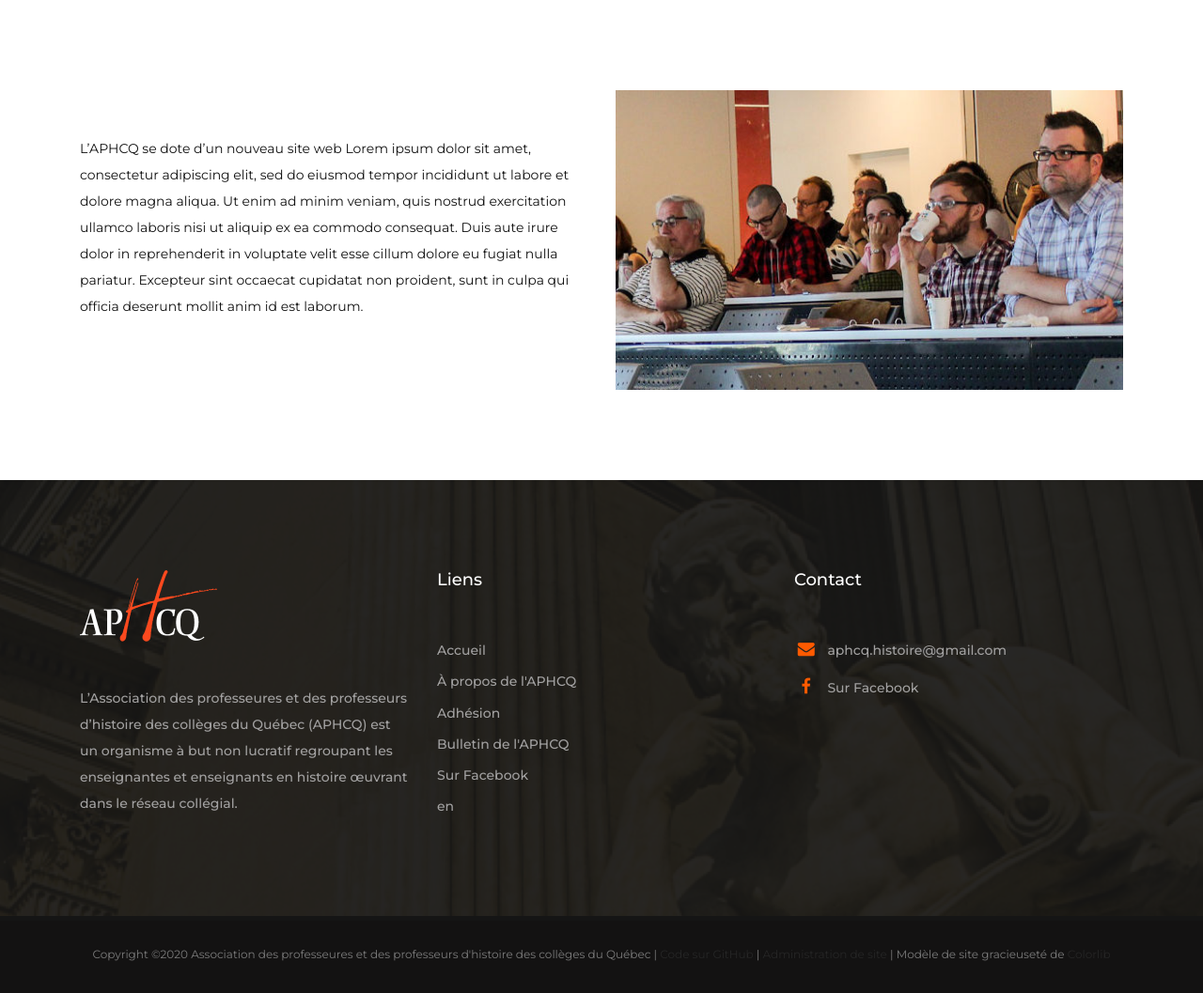
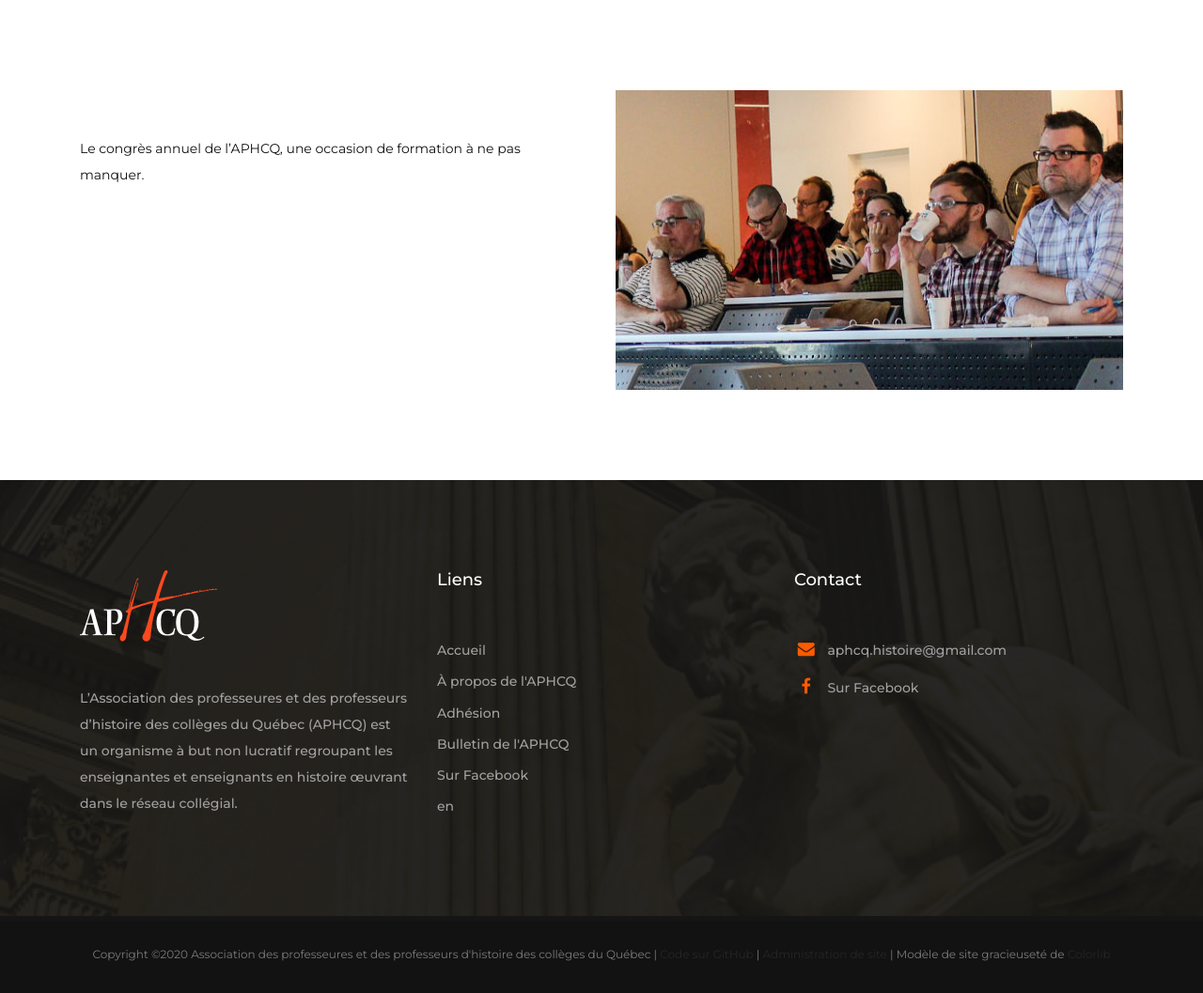
Before and after one commit to aphcq-association/site-web, a Jekyll site: the page built from docs/_posts/2020-03-10-nouveau-site.md, in a window 1280 px wide. Shown: the part 394-1451 px from the top of the page at 94% size. Built offline with Jekyll 4.4.1, drawn with Linux system fonts in a browser that asks for light colours.

Commit message:
Update Article “2020-03-10-nouveau-site”

```diff
--- a/docs/_posts/2020-03-10-nouveau-site.md
+++ b/docs/_posts/2020-03-10-nouveau-site.md
@@ -4,4 +4,4 @@
 image_top: /images/aphcq/1b.jpg
 image_droite: /images/aphcq/1s.jpg
 ---
-L'APHCQ se dote d'un nouveau site web Lorem ipsum dolor sit amet, consectetur adipiscing elit, sed do eiusmod tempor incididunt ut labore et dolore magna aliqua. Ut enim ad minim veniam, quis nostrud exercitation ullamco laboris nisi ut aliquip ex ea commodo consequat. Duis aute irure dolor in reprehenderit in voluptate velit esse cillum dolore eu fugiat nulla pariatur. Excepteur sint occaecat cupidatat non proident, sunt in culpa qui officia deserunt mollit anim id est laborum.
+Le congrès annuel de l'APHCQ, une occasion de formation à ne pas manquer.
```
